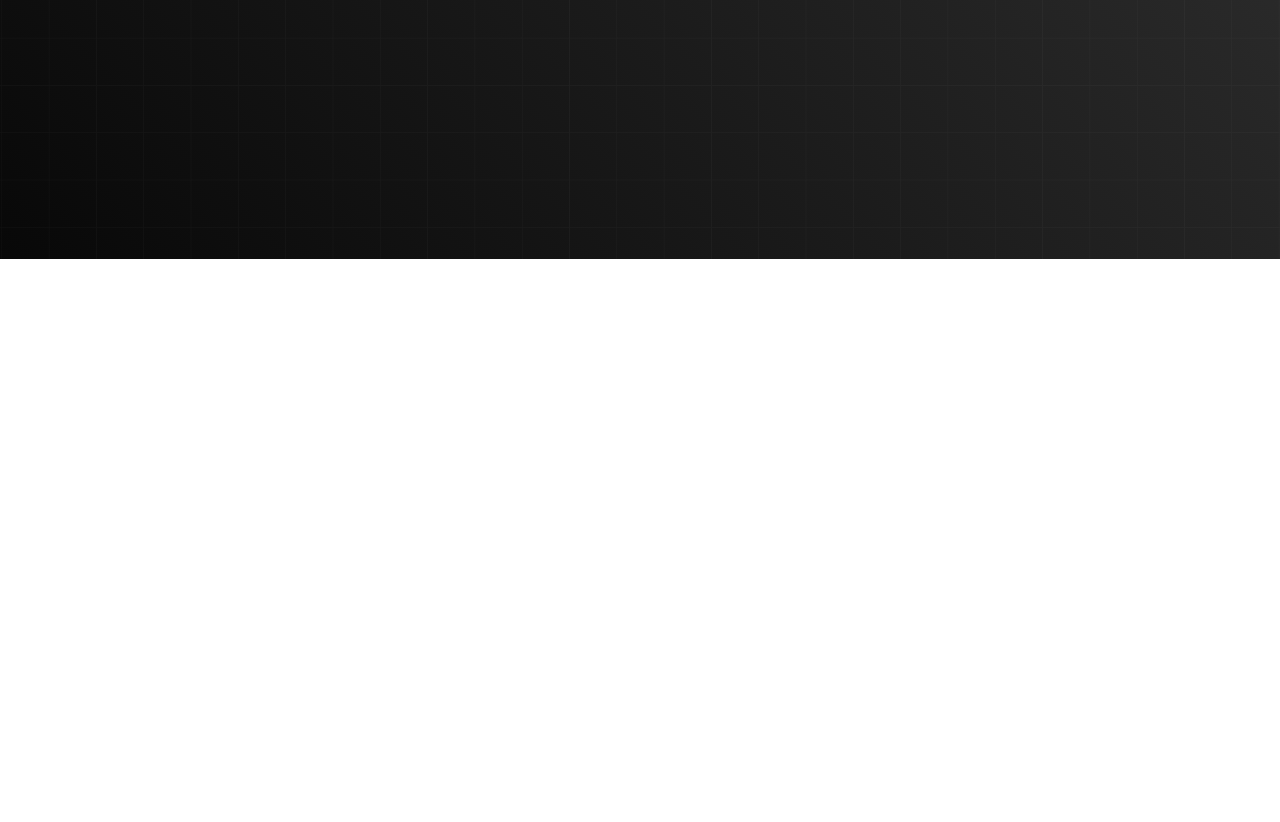
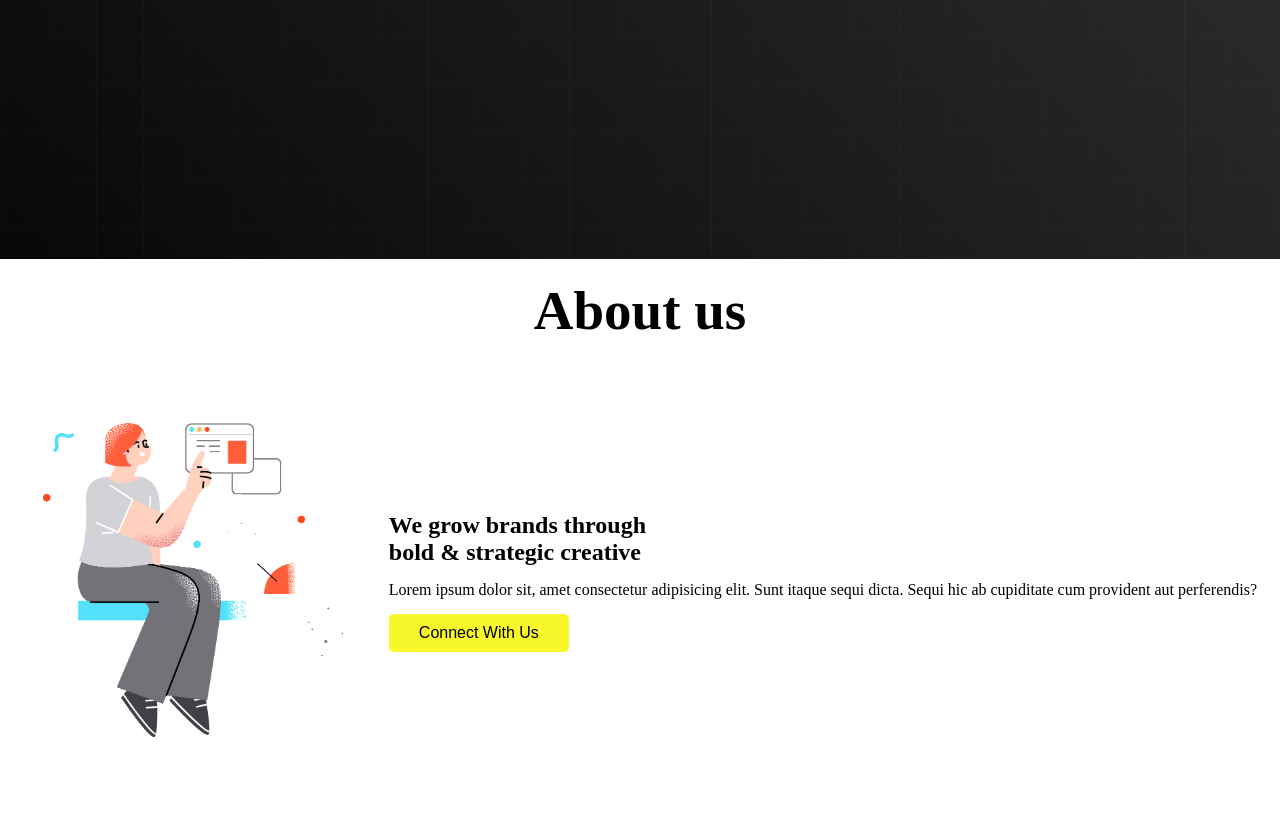
Before and after one commit to Rahim00001/conceptual-website, a plain HTML site: page index01.html in a window 1280 px wide. Shown: the part 601-1423 px from the top of the page. Before the commit the page ends 860 px from the top, so only its background shows below. Drawn offline with Linux system fonts and the light colour scheme.

Commit message:
about section added

```diff
--- a/index01.html
+++ b/index01.html
@@ -36,6 +36,19 @@
                 </div>
             </div>
         </section>
+        <section>
+            <h1 class="about-title">About us</h1>
+            <div class="about-container">
+                <div class="about-text">
+                    <h1 class="about-h1">We grow brands through <br>bold & strategic creative</h1>
+                    <p>Lorem ipsum dolor sit, amet consectetur adipisicing elit. Sunt itaque sequi dicta. Sequi hic ab cupiditate cum provident aut perferendis?</p>
+                    <button>Connect With Us</button>
+                </div>
+                <div class="about-image">
+                    <img class="about-img" src="img/section.png" alt="">
+                </div>
+            </div>
+        </section>
     </main>
     <footer></footer>
 </body>
--- a/style01.css
+++ b/style01.css
@@ -78,3 +78,23 @@ button:hover{
 .menu-img{
     width: 300px;
 }
+.about-container{
+    display: flex;
+    flex-direction: row-reverse;
+    margin-left: 20px;
+    justify-content: space-around;
+    height: 60vh;
+    align-items: center;
+
+}
+.about-img{
+    width: 300px;
+}
+.about-title{
+    font-size: 55px;
+    text-align: center;
+    padding-top: 20px;
+}
+.about-h1{
+    margin-bottom: 15px;
+}
```
